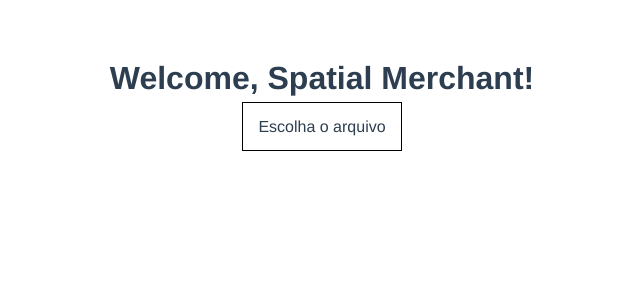
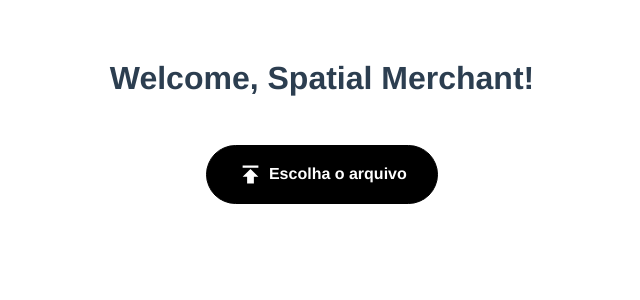
Before and after one commit to galeanojhoel/spatial-merchant, a Vue app: page / in a window 1280 px wide. Shown: the top 300 px of the page, without its empty margins (318-958 px from the left). Built offline with nearby package versions, Linux system fonts and the light colour scheme.

Commit message:
finish v1.0

```diff
--- a/src/components/layout/TheHeader.vue
+++ b/src/components/layout/TheHeader.vue
@@ -7,7 +7,7 @@ export default Vue.extend({
     return h(
       'header',
       {
-        class: 'Header'
+        class: 'TheHeader'
       },
       [h(
         'h1',
@@ -20,3 +20,9 @@ export default Vue.extend({
   }
 })
 </script>
+
+<style scoped>
+.TheHeader {
+  margin-bottom: 3rem;
+}
+</style>
--- a/src/components/ui/AppInputFile.vue
+++ b/src/components/ui/AppInputFile.vue
@@ -33,13 +33,21 @@ export default Vue.extend({
       null
     );
 
+    const FragmentIcon = h(
+      'object',
+      {
+        attrs: { data: 'publish.svg' },
+        class: 'AppInputFile__Icon',
+      }, null)
+
     const FragmentLabel = h(
       'label',
       {
         attrs: { for: 'file-input' },
         class: 'AppInputFile__Label'
       },
-      'Escolha o arquivo');
+      [h('div', {class: 'AppInputFile__IconWrapper'}, [FragmentIcon, 'Escolha o arquivo'])]
+      );
 
     return h('div', [FragmentButton, FragmentLabel]);
   }
@@ -54,9 +62,29 @@ export default Vue.extend({
   display: none;
 }
 
+.AppInputFile__Icon {
+  display: inline-block;
+  color: white;
+  width: 3ch;
+  margin-right: 5px;
+}
+
 .AppInputFile__Label {
-  padding: 15px;
+  display: inline-block;
+  padding: 15px 30px;
+  background-color: black;
+  border: 1px solid black;
+  border-radius: 30px;
+
+  color: white;
+  font-weight: bold;
+
   cursor: pointer;
-  border: 1px solid black;
+}
+
+.AppInputFile__IconWrapper {
+  display: flex;
+  align-items: center;
+  justify-content: space-between;
 }
 </style>
--- a/src/pages/HomePage.vue
+++ b/src/pages/HomePage.vue
@@ -5,6 +5,40 @@ import AppInputFile from '../components/ui/AppInputFile.vue';
 import AppAsked from '../components/ui/AppAsked.vue';
 
 import { resolveNumber } from '../utils/roman-math.util';
+
+function romanNumeralsToAlias(numerals, aliases) {
+  return numerals.map(numeral => {
+    const aliasesNumerals = Object.values(aliases);
+    const aliasesNames = Object.keys(aliases);
+    const i = aliasesNumerals.indexOf(numeral);
+
+    return aliasesNames[i];
+  });
+}
+
+function findResult(question, prices, aliases) {
+  const qtyAsAlias = romanNumeralsToAlias(question.qty, aliases).join(' ');
+  const resolvedQty = resolveNumber(question.qty);
+
+  if (resolvedQty >= 0) {
+    if (question.type === 'price') {
+      if (prices[question.material] !== undefined) {
+        const material = prices[question.material];
+        const unitValue = material.cost / resolveNumber(material.base);
+
+        const credits = resolvedQty * unitValue;
+
+        return `${qtyAsAlias} vale ${credits} créditos`;
+      } else {
+        return 'O material solicitado é invalido!';
+      }
+    } else if (question.type === 'qty') {
+      return `${qtyAsAlias} vale ${resolvedQty}`;
+    }
+  } else {
+    return 'Não sei o que fazer com isso...';
+  }
+}
 
 export default Vue.extend({
   name: 'HomePage',
@@ -22,38 +56,21 @@ export default Vue.extend({
   },
 
   methods: {
-    resolveFile(fileData) {// [{prices, questions}]
+    // TODO handle error messages better
+    resolveFile(fileData) {
+      // [{ aliases, prices, questions, questionsText }]
 
       const answers = fileData.questions.reduce((acc, question) => {
-        let result;
-        const resolvedQty = resolveNumber(question.qty);
-        result = resolvedQty;
 
-        if (question.type === 'price') {
+        const result = findResult(question, fileData.prices, fileData.aliases);
 
-          if (fileData.prices[question.material] !== undefined) {
-
-            const material = fileData.prices[question.material];
-            const resolvedBase = resolveNumber(material.base);
-            const unitValue = material.cost / resolvedBase;
-            result *= unitValue;
-
-          } else {
-            result = 'The given material was invalid.';
-          }
-        }
-
-        if (typeof result === 'number' && result <= 0) {
-          result = 'Don\'t know what to do.'
-        }
-
-        acc.push(result)
+        acc.push(result);
         return acc;
       }, []);
 
       this.askedList = fileData.questionsText.map((question, i) => {
-        return { question, answer: answers[i]}
-      })
+        return { question, answer: answers[i] };
+      });
     }
   }
 });
@@ -63,8 +80,12 @@ export default Vue.extend({
     <TheHeader>Welcome, Spatial Merchant!</TheHeader>
     <AppInputFile @fileInput="resolveFile" />
     <section class="AppContainer">
-
-      <AppAsked v-for="(asked, i) in askedList" :question="asked.question" :answer="`${asked.answer}`" :key="i"/>
+      <AppAsked
+        v-for="(asked, i) in askedList"
+        :question="asked.question"
+        :answer="`${asked.answer}`"
+        :key="i"
+      />
     </section>
   </main>
 </template>
@@ -77,6 +98,5 @@ export default Vue.extend({
   display: grid;
   grid-template-columns: repeat(auto-fill, minmax(350px, 1fr));
   grid-gap: 15px;
-
 }
 </style>
--- a/src/utils/file.util.js
+++ b/src/utils/file.util.js
@@ -25,14 +25,31 @@ function parseText(text) {
     handle invalid lines
   */
 
-  return { prices, questions, questionsText: questionsLines };
+  return { aliases, prices, questions, questionsText: getQuestionLines(lines) };
 }
 
-function asLines(text) {
-  const readLines = text.split(/\n/);
-  const noEmptyLines = readLines.filter(line => !!line);
+function defineQuestions(lines) {
+  const questions = [];
 
-  return noEmptyLines;
+  lines.reduce((acc, line) => {
+    let type, qty, material;
+
+    const lineAsArray = line.split(' ');
+
+    if (line.startsWith('quanto vale ')) {
+      type = 'qty';
+      qty = lineAsArray.slice(2, -1);
+    } else if (line.startsWith('quantos créditos são ')) {
+      type = 'price';
+      qty = lineAsArray.slice(3, -2);
+      material = lineAsArray.slice(-2, -1);
+    }
+
+    acc.push({ type, qty, material });
+    return acc;
+  }, questions);
+
+  return questions;
 }
 
 function isPriceLine(line) {
@@ -59,6 +76,10 @@ function getFixedPriceLines(lines, aliases) {
   lines = lines.map(line => line.toLowerCase());
   const priceLines = lines.filter(line => isPriceLine(line));
   return linesToRomanNumerals(priceLines, aliases);
+}
+
+function getQuestionLines(lines) {
+  return lines.filter(line => isQuestionLine(line));
 }
 
 function getFixedQuestionLines(lines, aliases) {
@@ -104,29 +125,6 @@ function definePrices(lines) {
   return prices;
 }
 
-function defineQuestions(lines) {
-  const questions = [];
-
-  lines.reduce((acc, line) => {
-    let type, qty, material;
-
-    const lineAsArray = line.split(' ');
-
-    if (line.startsWith('quanto vale ')) {
-      type = 'qty';
-      qty = lineAsArray.slice(2, -1);
-    } else if (line.startsWith('quantos créditos são ')) {
-      type = 'price';
-      qty = lineAsArray.slice(3, -2);
-      material = lineAsArray.slice(-2, -1);
-    }
-
-    acc.push({ type, qty, material });
-    return acc;
-  }, questions);
-
-  return questions;
-}
 
 function linesToRomanNumerals(lines, aliases) {
   const aliasesAsArray = Object.entries(aliases);
@@ -138,3 +136,10 @@ function linesToRomanNumerals(lines, aliases) {
 
   return lines;
 }
+
+function asLines(text) {
+  const readLines = text.split(/\n/);
+  const noEmptyLines = readLines.filter(line => !!line);
+
+  return noEmptyLines;
+}
```
Also changed, not shown: public/publish.svg (added).
